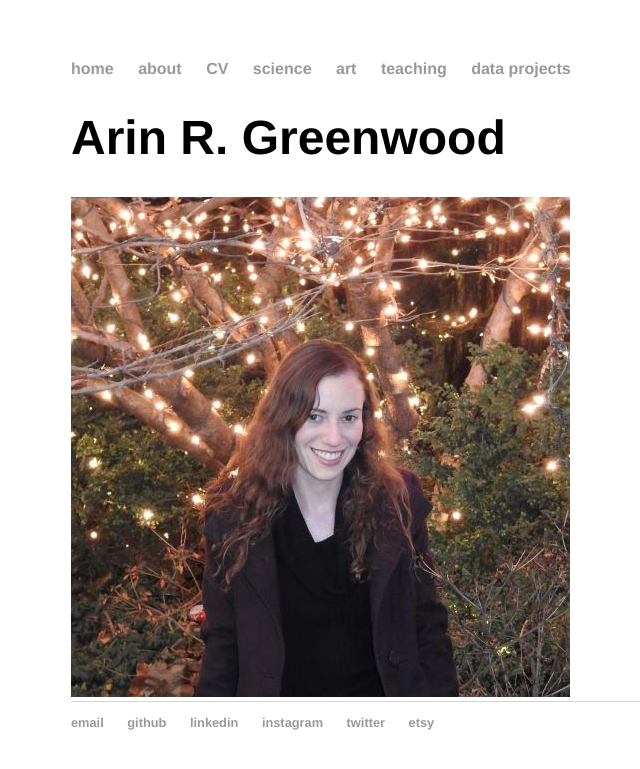
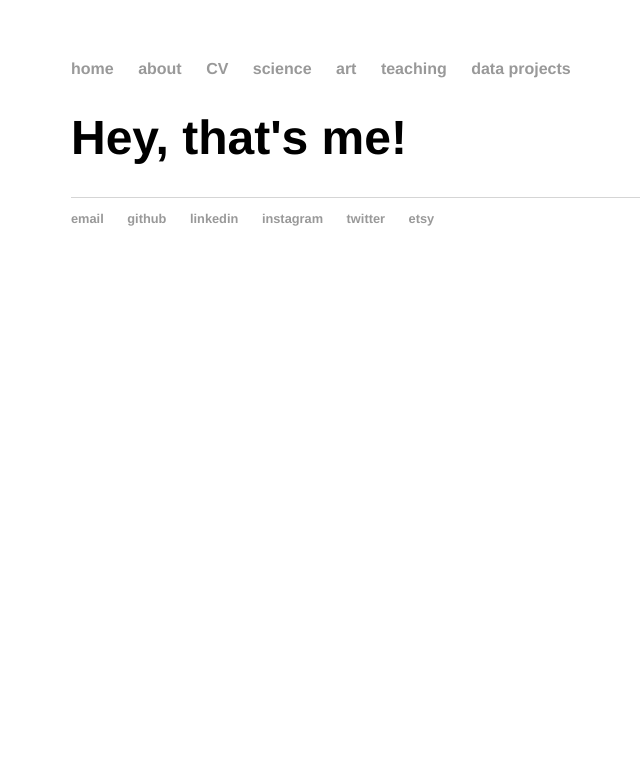
Before and after one commit to argwood/argwood.github.io, a Jekyll site: the page built from about/index.html, in a window 1280 px wide. Shown: the top 769 px of the page, without its empty margins (121-761 px from the left). Built offline with Jekyll 4.4.1, drawn with Linux system fonts in a browser that asks for light colours.

Commit message:
fixed broken link to cv

```diff
--- a/_layouts/default.html
+++ b/_layouts/default.html
@@ -10,7 +10,7 @@
 	    		<ul>
 	        		<li><a href="/">home</a></li>
 		        	<li><a href="/about">about</a></li>
-	        		<li><a href="/cv">CV</a></li>
+	        		<li><a href="/CV">CV</a></li>
               			<li><a href="/science">science</a></li>
               			<li><a href="/art">art</a></li>
              			<li><a href="/teaching">teaching</a></li>
--- a/about/index.html
+++ b/about/index.html
@@ -3,8 +3,7 @@
 title: about
 ---
 <div class="blurb">
-	<h1>Arin R. Greenwood</h1>
-	<img src = "../assets/agreenwood_small.jpg" alt ="">
+	<h1>Hey, that's me!</h1>
 	<!--<p>Ph.D. Molecular Engineering, University of Chicago</p>
 	<p><i>data scientist, engineer, artist</i></p>-->
 </div><!-- /.blurb -->
```
